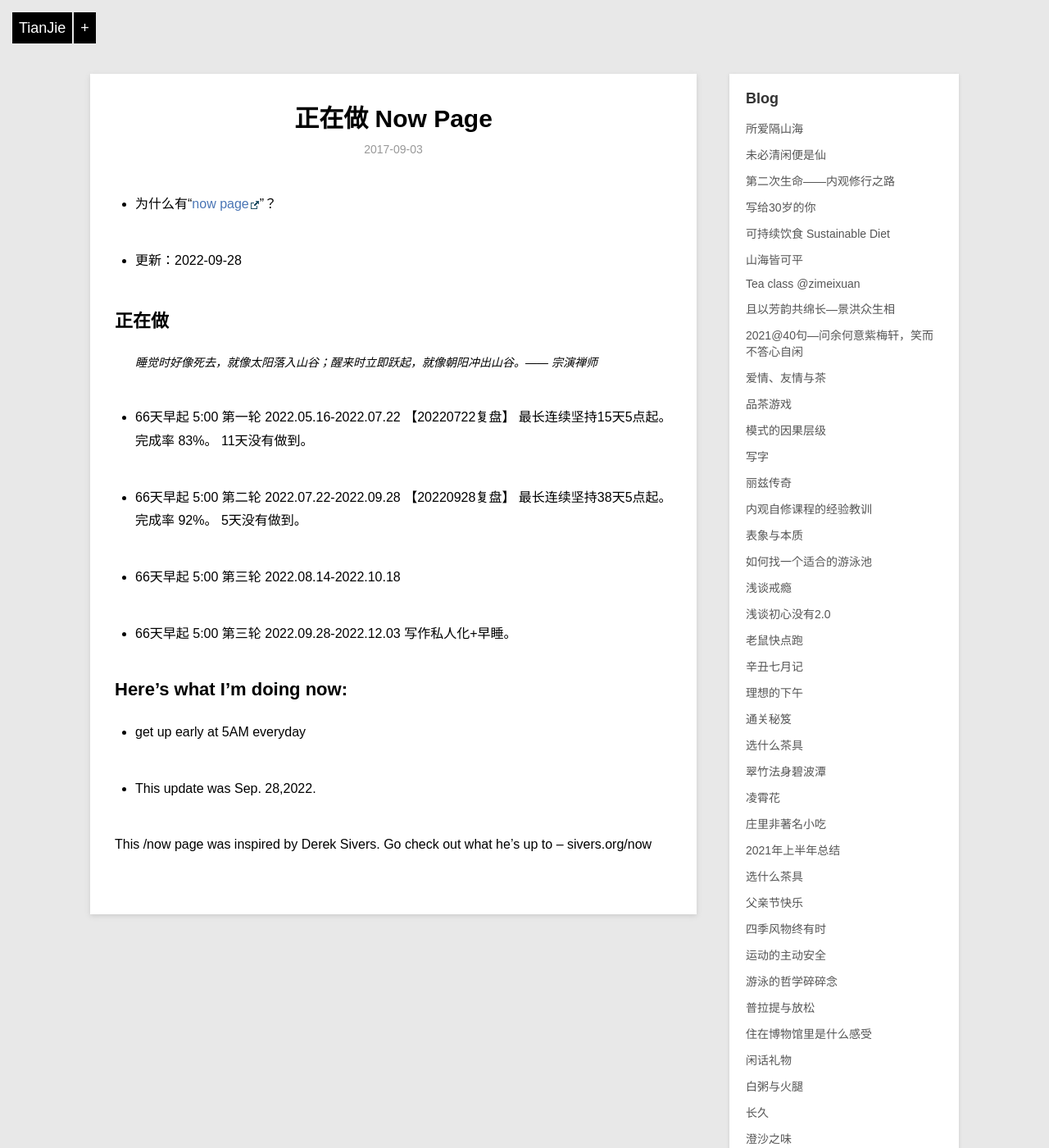
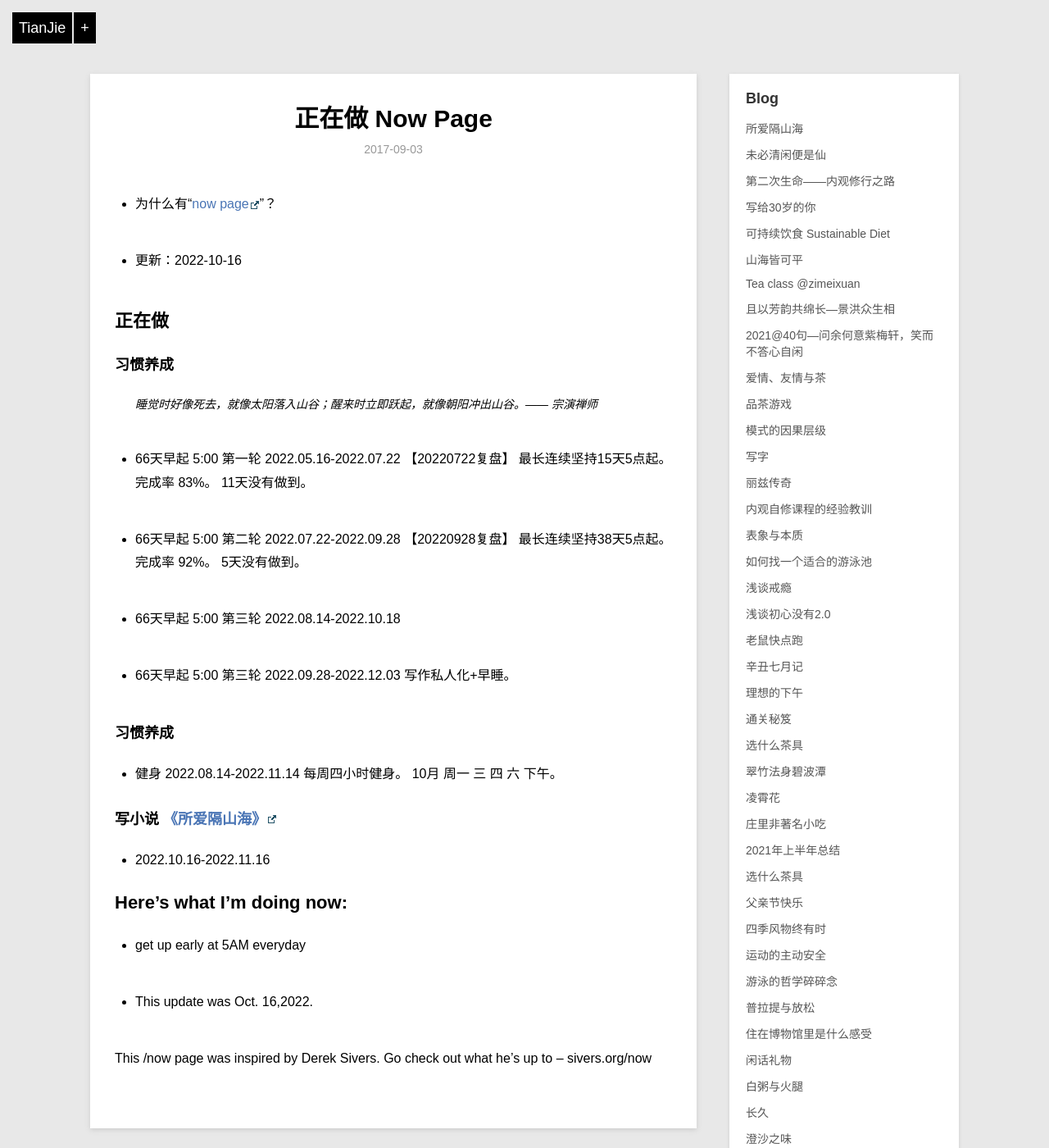
Before and after one commit to violettianjie/violettianjie.github.io, a Jekyll site: the page built from _posts/blog/2017-09-03-now.md, in a window 1280 px wide and 1400 px high. Shown: the whole window at 82% size. Built offline with Jekyll 4.4.1, drawn with Linux system fonts in a browser that asks for light colours; comment, search, counter and statistics services are not loaded.

Commit message:
Update 2017-09-03-now.md

```diff
--- a/_posts/blog/2017-09-03-now.md
+++ b/_posts/blog/2017-09-03-now.md
@@ -9,10 +9,11 @@ category: blog
 - 为什么有“[now page](http://nownownow.com/about)”？
 
 
-- 更新：2022-09-28
+- 更新：2022-10-16
 
 
 ## 正在做
+### 习惯养成
 
 > 睡觉时好像死去，就像太阳落入山谷；醒来时立即跃起，就像朝阳冲出山谷。—— 宗演禅师
 
@@ -24,13 +25,19 @@ category: blog
 
 -  66天早起 5:00  第三轮 2022.09.28-2022.12.03  写作私人化+早睡。
 
+### 习惯养成
+- 健身 2022.08.14-2022.11.14 每周四小时健身。 10月 周一 三 四 六 下午。
+
+### 写小说 [《所爱隔山海》](http://violettianjie.com/loveshanhai)
+- 2022.10.16-2022.11.16
+
 
 
 ## Here’s what I’m doing now:
 
 - get up early at 5AM everyday
 
-- This update was Sep. 28,2022.
+- This update was Oct. 16,2022.
 
 This /now page was inspired by Derek Sivers. Go check out what he’s up to – sivers.org/now
 
```
